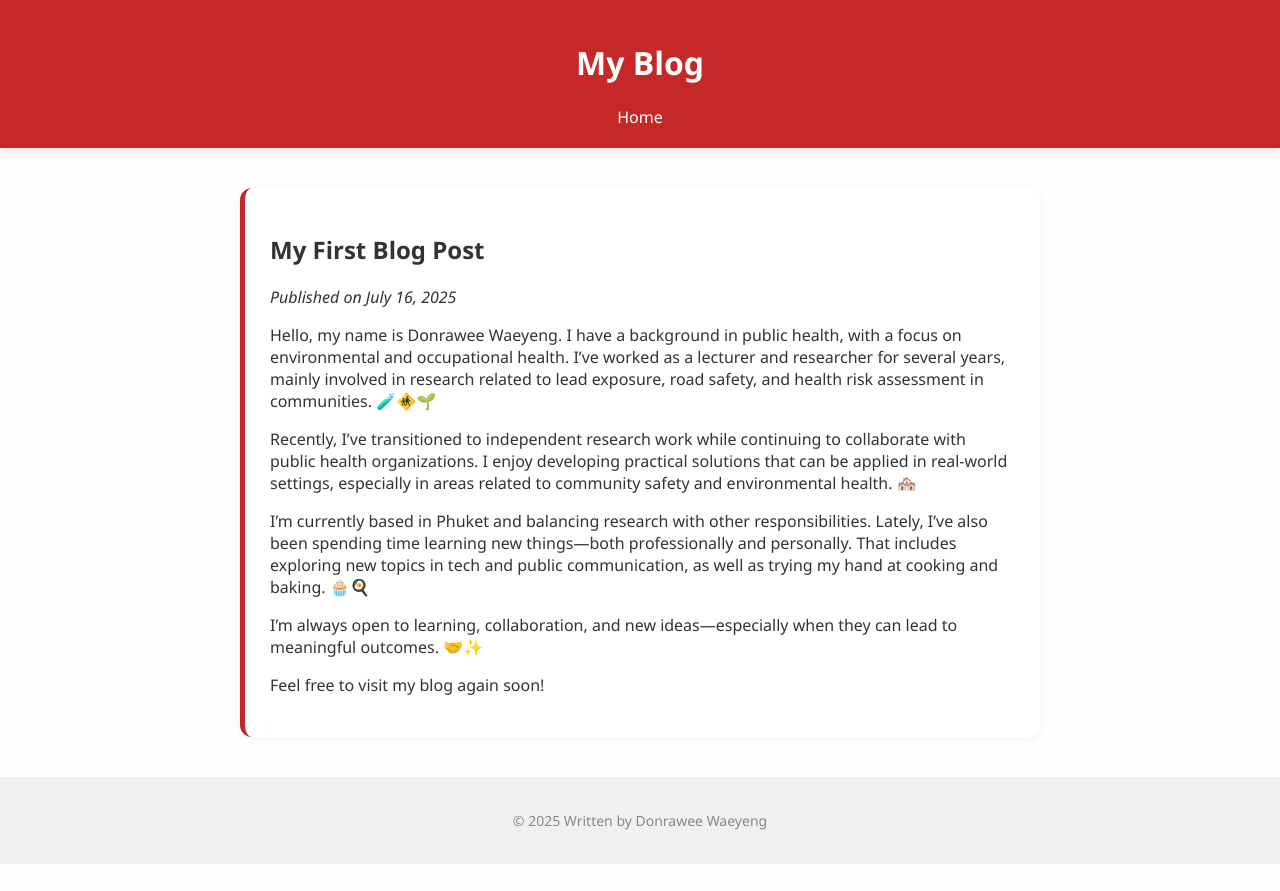
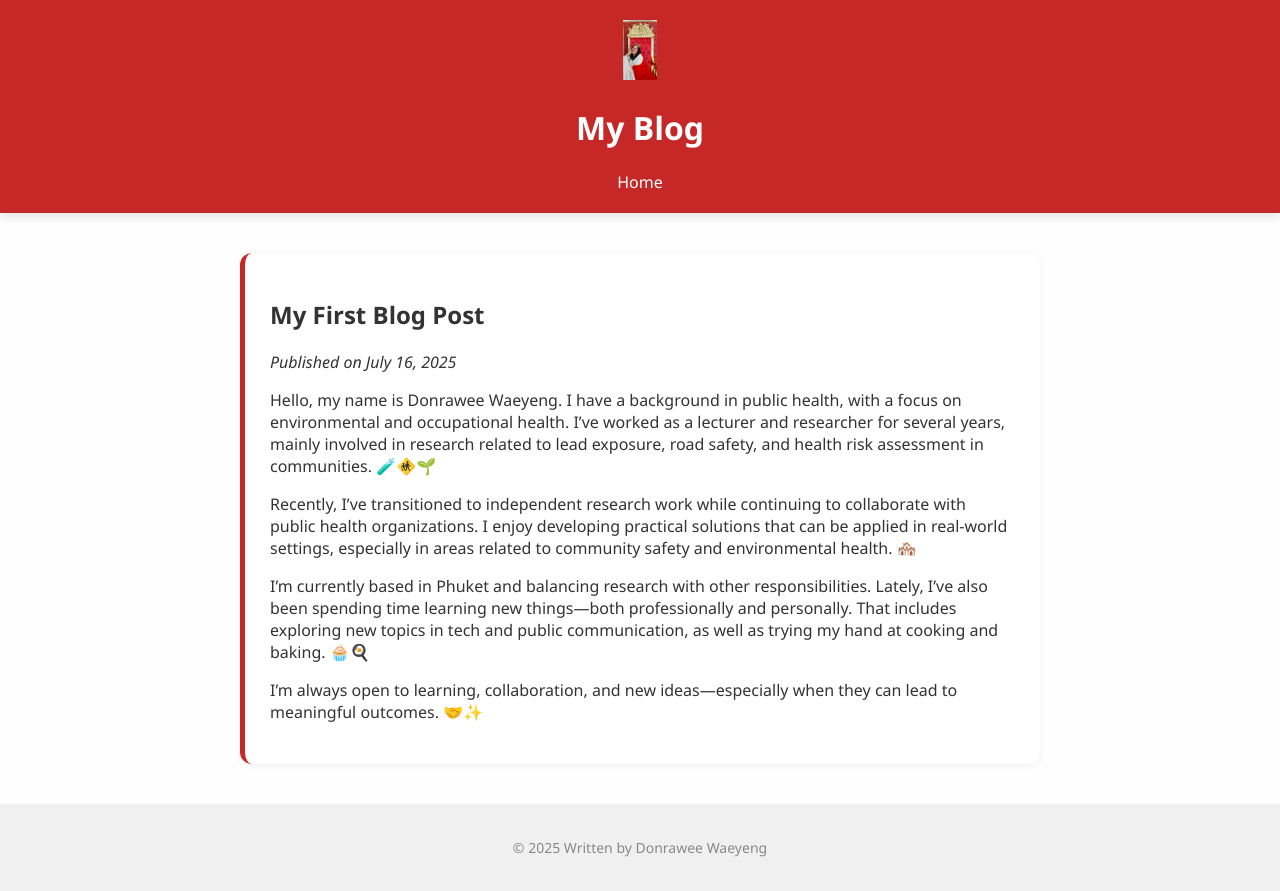
Before and after one commit to PB19072019/my-blog, a plain HTML site: page first-post.html in a window 1280 px wide. Before the commit the page ends 864 px from the top, so only its background shows below. Drawn offline with Linux system fonts and the light colour scheme.

Commit message:
Update first-post.html

```diff
--- a/first-post.html
+++ b/first-post.html
@@ -7,6 +7,7 @@
 </head>
 <body>
   <header>
+    <img src="75018.jpg" alt="Logo" style="height: 60px;">
     <h1>My Blog</h1>
     <nav>
       <a href="index.html">Home</a>
@@ -29,9 +30,6 @@
       <p>
         I’m always open to learning, collaboration, and new ideas—especially when they can lead to meaningful outcomes. 🤝✨
       </p>
-      <p>
-        Feel free to visit my blog again soon!
-      </p>
     </article>
   </main>
 
```
